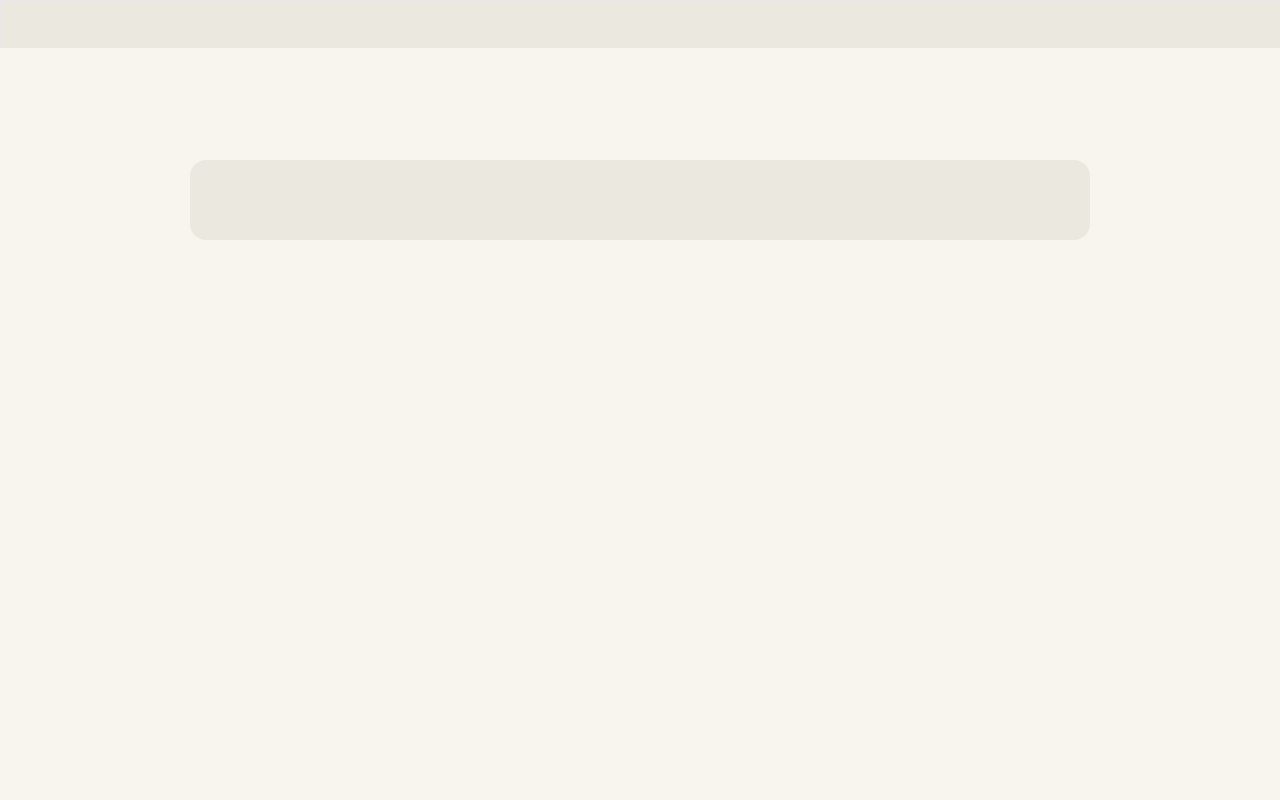
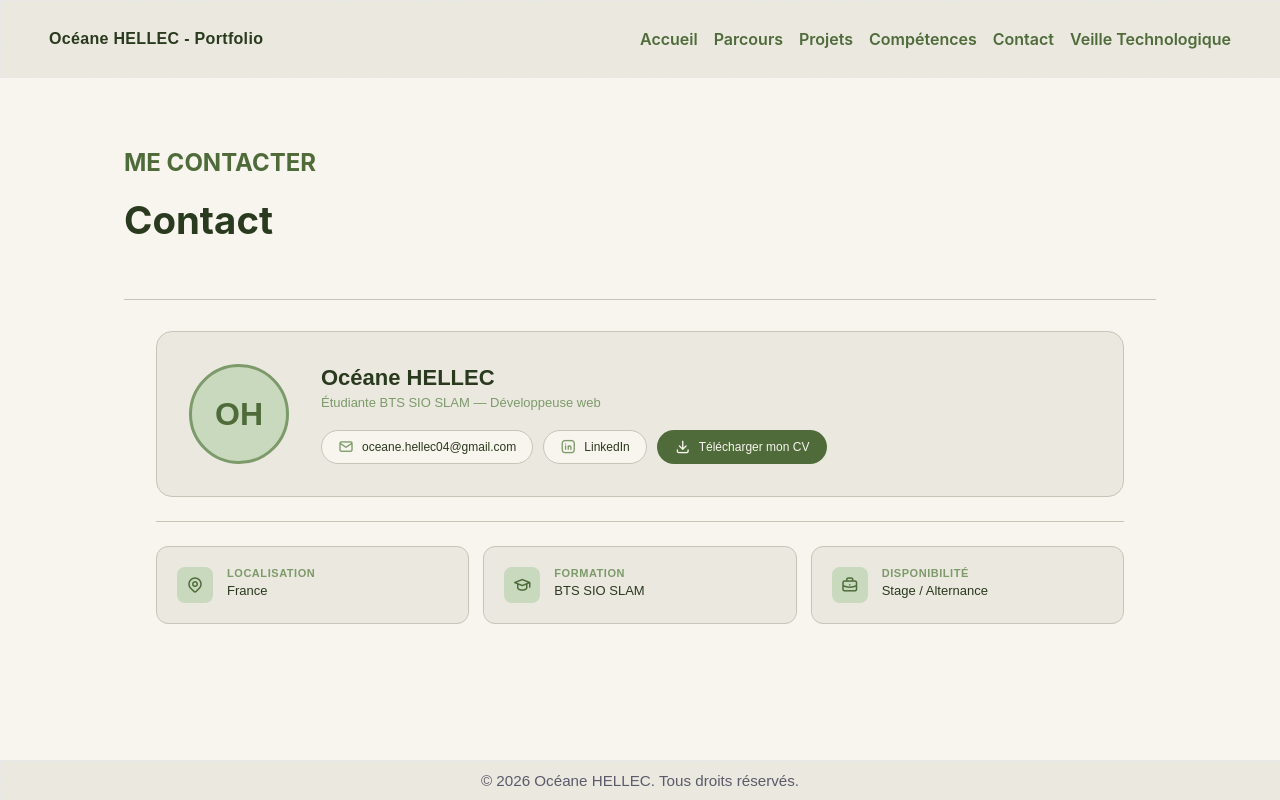
Before and after one commit to Imoen04/Portfolio, a plain HTML site: page html/contact.html in a window 1280 px wide. Drawn offline with Linux system fonts and the light colour scheme.

Commit message:
Terminé

```diff
--- /dev/null
+++ b/css/contact.css
@@ -0,0 +1,229 @@
+/* ===========================
+   PALETTE MATCHA
+   =========================== */
+:root {
+    --fond: #f8f5ee;
+    --carte: #eae8df;
+    --matcha: #7d9a6a;
+    --matcha-fonce: #4f6b3a;
+    --matcha-pale: #c8d9be;
+    --bordure: #c8c4b8;
+    --texte: #2a3a1e;
+}
+
+/* ===========================
+   RESET
+   =========================== */
+* {
+    box-sizing: border-box;
+    margin: 0;
+    padding: 0;
+}
+
+body {
+    background: var(--fond);
+    font-family: sans-serif;
+    color: var(--texte);
+}
+
+/* ===========================
+   DIVIDER
+   =========================== */
+.divider {
+    height: 0.5px;
+    background: var(--bordure);
+    margin: 24px 0;
+}
+
+/* ===========================
+   HERO
+   =========================== */
+.hero {
+    padding: 1rem 0;
+}
+
+.hero h2 {
+    font-family: Inter, system-ui, sans-serif;
+    font-size: 1.5em;
+    font-weight: 700;
+    color: var(--matcha-fonce);
+    margin: 0.83em 0;
+}
+
+.hero h1 {
+    font-family: Inter, system-ui, sans-serif;
+    font-size: clamp(2rem, 3vw, 3rem);
+    font-weight: 700;
+    color: var(--texte);
+    margin: 0 0 1rem;
+}
+
+/* ===========================
+   SECTION CONTACT
+   =========================== */
+.contact-section {
+    padding: 8px 32px 48px;
+}
+
+/* ===========================
+   CARTE PROFIL
+   =========================== */
+.profil-card {
+    background: var(--carte);
+    border-radius: 16px;
+    border: 0.5px solid var(--bordure);
+    padding: 32px;
+    display: flex;
+    align-items: center;
+    gap: 32px;
+}
+
+/* Photo — initiales ou vraie photo */
+.profil-photo {
+    width: 100px;
+    height: 100px;
+    border-radius: 50%;
+    background: var(--matcha-pale);
+    display: flex;
+    align-items: center;
+    justify-content: center;
+    font-size: 32px;
+    font-weight: 700;
+    color: var(--matcha-fonce);
+    flex-shrink: 0;
+    border: 3px solid var(--matcha);
+    /* Si tu utilises une vraie photo : */
+    object-fit: cover;
+    overflow: hidden;
+}
+
+.profil-info h2 {
+    font-size: 22px;
+    font-weight: 700;
+    color: var(--texte);
+    margin-bottom: 4px;
+}
+
+.profil-info>p {
+    font-size: 13px;
+    color: var(--matcha);
+    margin-bottom: 20px;
+}
+
+.profil-links {
+    display: flex;
+    flex-wrap: wrap;
+    gap: 10px;
+}
+
+/* Lien contact */
+.contact-link {
+    display: flex;
+    align-items: center;
+    gap: 8px;
+    background: var(--fond);
+    border: 0.5px solid var(--bordure);
+    border-radius: 20px;
+    padding: 8px 16px;
+    font-size: 12px;
+    color: var(--texte);
+    text-decoration: none;
+    transition: background 0.2s;
+}
+
+.contact-link:hover {
+    background: var(--matcha-pale);
+}
+
+.contact-link i {
+    color: var(--matcha);
+    font-size: 16px;
+}
+
+/* Bouton CV */
+.btn-cv {
+    display: flex;
+    align-items: center;
+    gap: 8px;
+    background: var(--matcha-fonce);
+    border: none;
+    border-radius: 20px;
+    padding: 8px 18px;
+    font-size: 12px;
+    color: var(--fond);
+    text-decoration: none;
+    cursor: pointer;
+    transition: background 0.2s;
+}
+
+.btn-cv:hover {
+    background: var(--texte);
+}
+
+.btn-cv i {
+    font-size: 16px;
+}
+
+/* ===========================
+   INFOS COMPLÉMENTAIRES
+   =========================== */
+.infos-grid {
+    display: grid;
+    grid-template-columns: repeat(3, 1fr);
+    gap: 14px;
+}
+
+.info-card {
+    background: var(--carte);
+    border: 0.5px solid var(--bordure);
+    border-radius: 12px;
+    padding: 20px;
+    display: flex;
+    align-items: flex-start;
+    gap: 14px;
+}
+
+.info-icon {
+    width: 36px;
+    height: 36px;
+    border-radius: 8px;
+    background: var(--matcha-pale);
+    display: flex;
+    align-items: center;
+    justify-content: center;
+    color: var(--matcha-fonce);
+    font-size: 18px;
+    flex-shrink: 0;
+}
+
+.info-card h4 {
+    font-size: 11px;
+    color: var(--matcha);
+    text-transform: uppercase;
+    letter-spacing: 0.05em;
+    margin-bottom: 4px;
+}
+
+.info-card p {
+    font-size: 13px;
+    color: var(--texte);
+    font-weight: 500;
+}
+
+/* ===========================
+   RESPONSIVE
+   =========================== */
+@media (max-width: 768px) {
+    .profil-card {
+        flex-direction: column;
+        text-align: center;
+    }
+
+    .profil-links {
+        justify-content: center;
+    }
+
+    .infos-grid {
+        grid-template-columns: 1fr;
+    }
+}
--- a/css/index.css
+++ b/css/index.css
@@ -168,6 +168,7 @@ body {
 .nav_link a {
     color: var(--matcha-fonce);
     text-decoration: none;
+    font-family: Inter, system-ui, sans-serif;
     font-weight: 600;
 }
 
--- a/html/contact.html
+++ b/html/contact.html
@@ -3,13 +3,96 @@
 
 <head>
     <meta charset="UTF-8">
-    <title>Océane HELLEC</title>
+    <meta name="viewport" content="width=device-width, initial-scale=1.0">
+    <title>Contact — Océane HELLEC</title>
     <link rel="stylesheet" href="../css/index.css">
+    <link rel="stylesheet" href="../css/separateur.css">
+    <link rel="stylesheet" href="../css/contact.css">
+    <link rel="stylesheet" href="https://cdn.jsdelivr.net/npm/@tabler/icons-webfont/dist/tabler-icons.min.css">
 </head>
 
 <body>
     <header class="site-header" data-include="header.html"></header>
 
-    <div class="box">
+    <main class="page-content">
 
-    </div>
+        <!-- HERO -->
+        <section class="hero">
+            <h2>ME CONTACTER</h2>
+            <h1>Contact</h1>
+        </section>
+
+        <div class="divider"></div>
+
+        <div class="contact-section">
+
+            <!-- CARTE PROFIL -->
+            <div class="profil-card">
+
+                <!-- Remplace les initiales par une vraie photo :
+                     <img src="photo.jpg" alt="Océane HELLEC" class="profil-photo"> -->
+                <div class="profil-photo">OH</div>
+
+                <div class="profil-info">
+                    <h2>Océane HELLEC</h2>
+                    <p>Étudiante BTS SIO SLAM — Développeuse web</p>
+                    <div class="profil-links">
+
+                        <a href="mailto:oceane.hellec04@gmail.fr" class="contact-link">
+                            <i class="ti ti-mail"></i> oceane.hellec04@gmail.com
+                        </a>
+
+                        <a href="https://www.linkedin.com/in/oc%C3%A9ane-hellec-063a1038a/" target="_blank"
+                            class="contact-link">
+                            <i class="ti ti-brand-linkedin"></i> LinkedIn
+                        </a>
+
+                        <a href="../html/CV.pdf" download class="btn-cv">
+                            <i class="ti ti-download"></i> Télécharger mon CV
+                        </a>
+
+                    </div>
+                </div>
+
+            </div>
+
+            <div class="divider"></div>
+
+            <!-- INFOS COMPLÉMENTAIRES -->
+            <div class="infos-grid">
+
+                <div class="info-card">
+                    <div class="info-icon"><i class="ti ti-map-pin"></i></div>
+                    <div>
+                        <h4>Localisation</h4>
+                        <p>France</p>
+                    </div>
+                </div>
+
+                <div class="info-card">
+                    <div class="info-icon"><i class="ti ti-school"></i></div>
+                    <div>
+                        <h4>Formation</h4>
+                        <p>BTS SIO SLAM</p>
+                    </div>
+                </div>
+
+                <div class="info-card">
+                    <div class="info-icon"><i class="ti ti-briefcase"></i></div>
+                    <div>
+                        <h4>Disponibilité</h4>
+                        <p>Stage / Alternance</p>
+                    </div>
+                </div>
+
+            </div>
+
+        </div>
+
+    </main>
+
+    <footer class="site-footer" data-include="footer.html"></footer>
+    <script src="include.js?v=20260610"></script>
+</body>
+
+</html>
```
Also changed, not shown: 1 other file.
